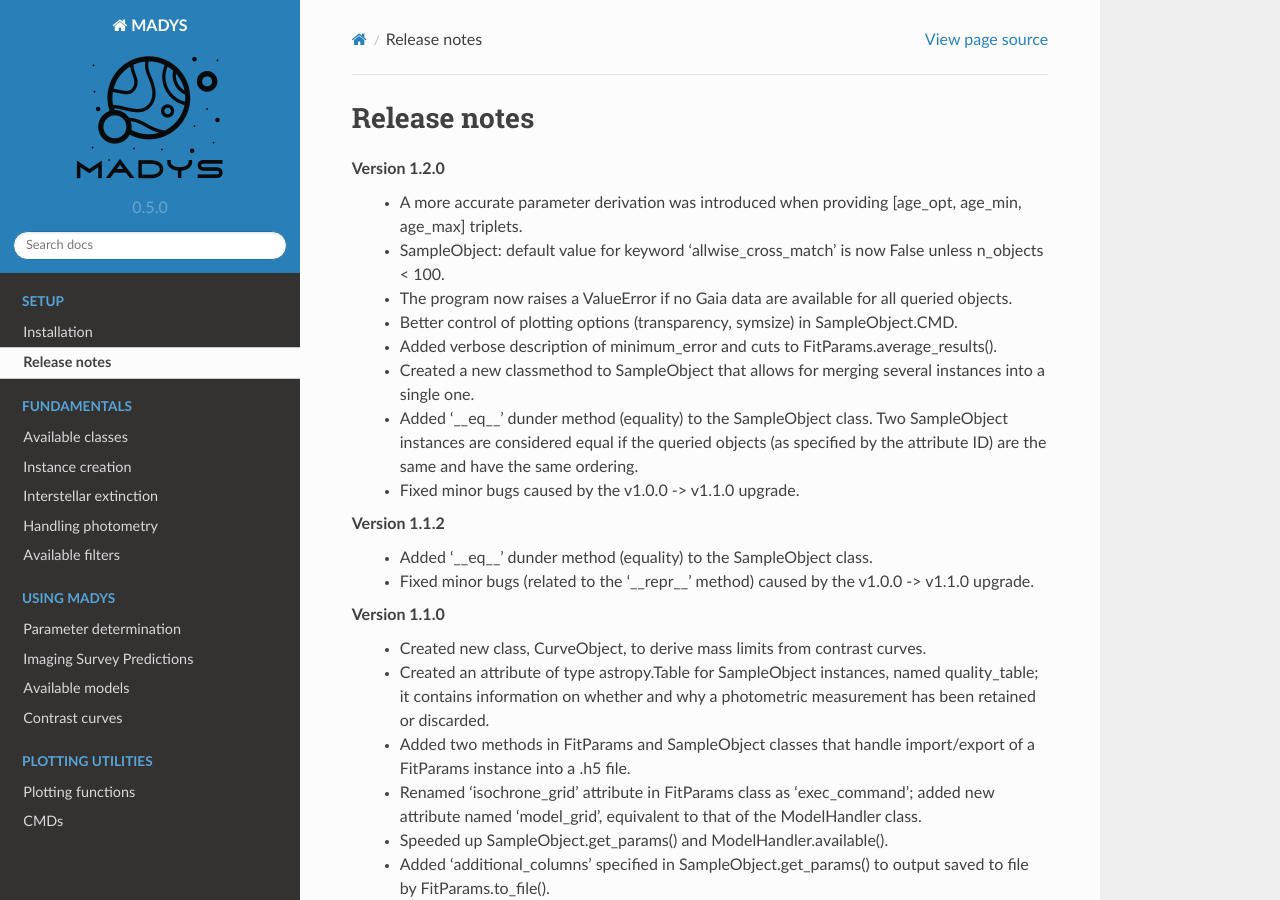
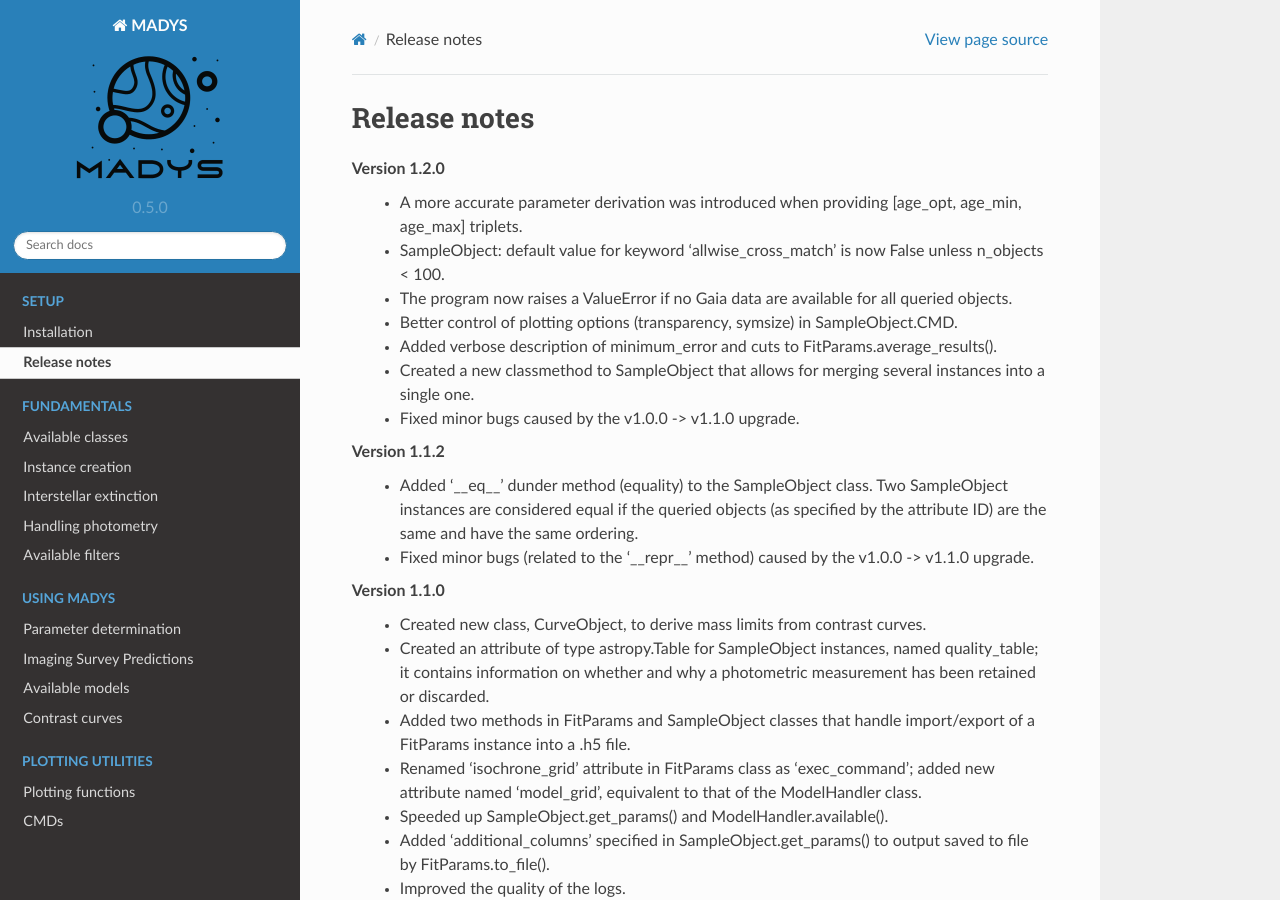
Before and after one commit to vsquicciarini/madys, a Sphinx documentation site: the page built from docs/source/release_notes.rst, in a window 1280 px wide and 900 px high. Built offline with Sphinx 7.4.7 and the Read the Docs theme 2.0.0, drawn with Linux system fonts in a browser that asks for light colours.

Commit message:
Update release_notes.rst

```diff
--- a/docs/source/release_notes.rst
+++ b/docs/source/release_notes.rst
@@ -8,11 +8,10 @@
  * Better control of plotting options (transparency, symsize) in SampleObject.CMD.
  * Added verbose description of minimum_error and cuts to FitParams.average_results().
  * Created a new classmethod to SampleObject that allows for merging several instances into a single one.
- * Added '__eq__' dunder method (equality) to the SampleObject class. Two SampleObject instances are considered equal if the queried objects (as specified by the attribute ID) are the same and have the same ordering.
  * Fixed minor bugs caused by the v1.0.0 -> v1.1.0 upgrade.
 
 Version 1.1.2
- * Added '__eq__' dunder method (equality) to the SampleObject class.
+ * Added '__eq__' dunder method (equality) to the SampleObject class. Two SampleObject instances are considered equal if the queried objects (as specified by the attribute ID) are the same and have the same ordering.
  * Fixed minor bugs (related to the '__repr__' method) caused by the v1.0.0 -> v1.1.0 upgrade.
 
 Version 1.1.0
```
